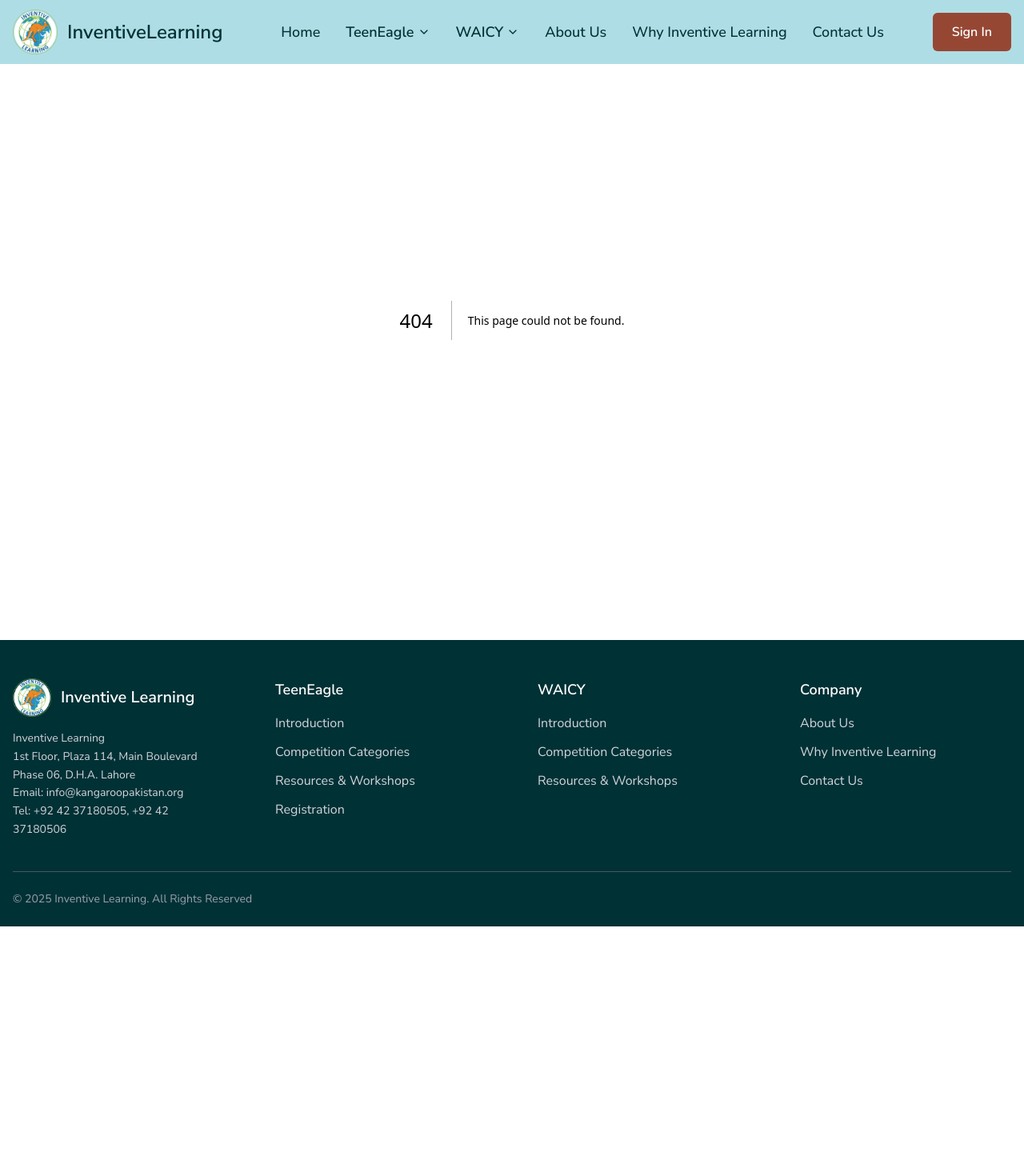
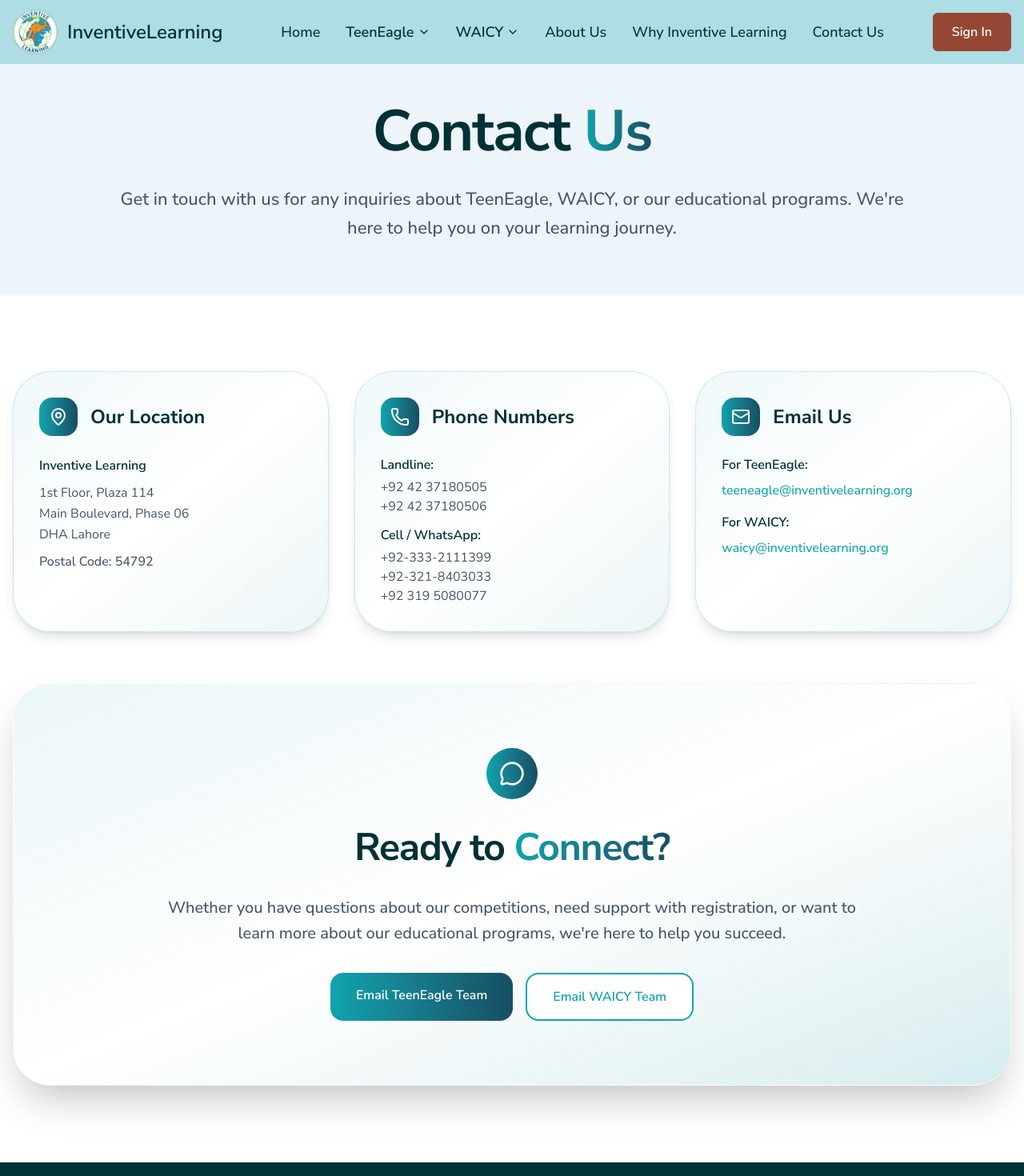
Before and after one commit to kainatkiranrashid2/inventivelearningwebsite, a Next.js app: page /contact in a window 1280 px wide. Before the commit this address had no page. Shown: the top 1470 px of the page at 80% size. Before the commit the page ends 1158 px from the top, so only its background shows below. Built offline with nearby package versions, Linux system fonts and the light colour scheme.

Commit message:
`Update contact information in Footer component and modify Header component grid layout`

```diff
--- a/app/components/Footer.tsx
+++ b/app/components/Footer.tsx
@@ -52,9 +52,12 @@
             <div className="mt-4 text-sm leading-relaxed text-gray-300">
               <p>Inventive Learning</p>
               <p>1st Floor, Plaza 114, Main Boulevard</p>
-              <p>Phase 06, D.H.A. Lahore</p>
-              <p>Email: info@kangaroopakistan.org</p>
-              <p>Tel: +92 42 37180505, +92 42 37180506</p>
+              <p>Phase 06, DHA Lahore</p>
+              <p>Postal Code: 54792</p>
+              <p>Tel: +92 42 37180505 | +92 42 37180506</p>
+              <p>Cell: +92-333-2111399 | +92-321-8403033</p>
+              <p>Email: teeneagle@inventivelearning.org</p>
+              <p>Email: waicy@inventivelearning.org</p>
             </div>
           </div>
 
--- /dev/null
+++ b/app/contact/components/ContactInfo.tsx
@@ -0,0 +1,130 @@
+import React from "react";
+import { MapPin, Phone, Mail, MessageCircle } from "lucide-react";
+
+const ContactInfo = () => {
+  return (
+    <section className="py-16 lg:py-24 bg-white">
+      <div className="container mx-auto px-6">
+        {/* Contact Cards Grid */}
+        <div className="grid md:grid-cols-2 lg:grid-cols-3 gap-8 mb-16">
+          {/* Address Card */}
+          <div className="bg-gradient-to-br from-[#AFDDE5]/20 via-white to-[#0FA4AF]/10 p-8 rounded-3xl border border-[#0FA4AF]/20 shadow-lg hover:shadow-xl transition-all duration-300">
+            <div className="flex items-center mb-6">
+              <div className="bg-gradient-to-r from-[#0FA4AF] to-[#164e63] p-3 rounded-2xl">
+                <MapPin className="w-6 h-6 text-white" />
+              </div>
+              <h3 className="text-[24px] font-bold text-[#003135] ml-4">
+                Our Location
+              </h3>
+            </div>
+            <div className="text-[#475569] leading-relaxed">
+              <p className="font-semibold text-[#003135] mb-2">
+                Inventive Learning
+              </p>
+              <p>1st Floor, Plaza 114</p>
+              <p>Main Boulevard, Phase 06</p>
+              <p>DHA Lahore</p>
+              <p className="mt-2 font-medium">Postal Code: 54792</p>
+            </div>
+          </div>
+
+          {/* Phone Numbers Card */}
+          <div className="bg-gradient-to-br from-[#AFDDE5]/20 via-white to-[#0FA4AF]/10 p-8 rounded-3xl border border-[#0FA4AF]/20 shadow-lg hover:shadow-xl transition-all duration-300">
+            <div className="flex items-center mb-6">
+              <div className="bg-gradient-to-r from-[#0FA4AF] to-[#164e63] p-3 rounded-2xl">
+                <Phone className="w-6 h-6 text-white" />
+              </div>
+              <h3 className="text-[24px] font-bold text-[#003135] ml-4">
+                Phone Numbers
+              </h3>
+            </div>
+            <div className="text-[#475569] space-y-3">
+              <div>
+                <p className="font-semibold text-[#003135] mb-1">Landline:</p>
+                <p>+92 42 37180505</p>
+                <p>+92 42 37180506</p>
+              </div>
+              <div>
+                <p className="font-semibold text-[#003135] mb-1">
+                  Cell / WhatsApp:
+                </p>
+                <p>+92-333-2111399</p>
+                <p>+92-321-8403033</p>
+                <p>+92 319 5080077</p>
+              </div>
+            </div>
+          </div>
+
+          {/* Email Card */}
+          <div className="bg-gradient-to-br from-[#AFDDE5]/20 via-white to-[#0FA4AF]/10 p-8 rounded-3xl border border-[#0FA4AF]/20 shadow-lg hover:shadow-xl transition-all duration-300 md:col-span-2 lg:col-span-1">
+            <div className="flex items-center mb-6">
+              <div className="bg-gradient-to-r from-[#0FA4AF] to-[#164e63] p-3 rounded-2xl">
+                <Mail className="w-6 h-6 text-white" />
+              </div>
+              <h3 className="text-[24px] font-bold text-[#003135] ml-4">
+                Email Us
+              </h3>
+            </div>
+            <div className="text-[#475569] space-y-4">
+              <div>
+                <p className="font-semibold text-[#003135] mb-2">
+                  For TeenEagle:
+                </p>
+                <a
+                  href="mailto:teeneagle@inventivelearning.org"
+                  className="text-[#0FA4AF] hover:text-[#164e63] transition-colors font-medium">
+                  teeneagle@inventivelearning.org
+                </a>
+              </div>
+              <div>
+                <p className="font-semibold text-[#003135] mb-2">For WAICY:</p>
+                <a
+                  href="mailto:waicy@inventivelearning.org"
+                  className="text-[#0FA4AF] hover:text-[#164e63] transition-colors font-medium">
+                  waicy@inventivelearning.org
+                </a>
+              </div>
+            </div>
+          </div>
+        </div>
+
+        {/* Quick Contact Section */}
+        <div className="relative bg-gradient-to-br from-[#AFDDE5]/30 via-white/50 to-[#0FA4AF]/20 backdrop-blur-2xl p-12 lg:p-20 rounded-3xl border border-white/40 shadow-2xl overflow-hidden">
+          <div className="absolute inset-0 bg-gradient-to-br from-white/20 to-transparent rounded-3xl"></div>
+          <div className="relative z-10 text-center">
+            <div className="flex justify-center mb-6">
+              <div className="bg-gradient-to-r from-[#0FA4AF] to-[#164e63] p-4 rounded-3xl">
+                <MessageCircle className="w-8 h-8 text-white" />
+              </div>
+            </div>
+            <h3 className="text-[32px] sm:text-[40px] md:text-[48px] font-bold text-[#003135] mb-6 tracking-tight">
+              Ready to{" "}
+              <span className="bg-gradient-to-r from-[#0FA4AF] to-[#164e63] bg-clip-text text-transparent">
+                Connect?
+              </span>
+            </h3>
+            <p className="text-[18px] md:text-[20px] text-[#475569] max-w-4xl mx-auto leading-relaxed font-medium mb-8">
+              Whether you have questions about our competitions, need support
+              with registration, or want to learn more about our educational
+              programs, we&apos;re here to help you succeed.
+            </p>
+            <div className="flex flex-col sm:flex-row gap-4 justify-center">
+              <a
+                href="mailto:teeneagle@inventivelearning.org"
+                className="bg-gradient-to-r from-[#0FA4AF] to-[#164e63] text-white px-8 py-4 rounded-2xl font-semibold hover:shadow-lg transition-all duration-300 hover:scale-105">
+                Email TeenEagle Team
+              </a>
+              <a
+                href="mailto:waicy@inventivelearning.org"
+                className="bg-white text-[#0FA4AF] border-2 border-[#0FA4AF] px-8 py-4 rounded-2xl font-semibold hover:bg-[#0FA4AF] hover:text-white transition-all duration-300 hover:scale-105">
+                Email WAICY Team
+              </a>
+            </div>
+          </div>
+        </div>
+      </div>
+    </section>
+  );
+};
+
+export default ContactInfo;
--- /dev/null
+++ b/app/contact/components/Header.tsx
@@ -0,0 +1,27 @@
+import React from "react";
+
+const Header = () => {
+  return (
+    <section className="relative bg-[#edf5fbf8] px-4 py-28 lg:pt-32 lg:pb-16 overflow-hidden">
+      <div className="container mx-auto px-6 relative z-10">
+        {/* Heading */}
+        <div className="text-center mb-0 lg:mb-0">
+          <h2 className="text-[44px] sm:text-[52px] md:text-[64px] lg:text-[72px] text-[#003135] font-bold mb-8 leading-none tracking-tight">
+            Contact{" "}
+            <span className="bg-gradient-to-r from-[#0FA4AF] to-[#164e63] bg-clip-text text-transparent">
+              Us
+            </span>
+          </h2>
+
+          <p className="text-[16px] sm:text-[18px] md:text-[20px] lg:text-[22px] text-[#475569] max-w-5xl mx-auto leading-relaxed font-medium">
+            Get in touch with us for any inquiries about TeenEagle, WAICY, or
+            our educational programs. We&apos;re here to help you on your
+            learning journey.
+          </p>
+        </div>
+      </div>
+    </section>
+  );
+};
+
+export default Header;
--- /dev/null
+++ b/app/contact/page.tsx
@@ -0,0 +1,14 @@
+import React from "react";
+import Header from "./components/Header";
+import ContactInfo from "./components/ContactInfo";
+
+const ContactPage = () => {
+  return (
+    <>
+      <Header />
+      <ContactInfo />
+    </>
+  );
+};
+
+export default ContactPage;
--- a/app/teeneagle/categories/components/Header.tsx
+++ b/app/teeneagle/categories/components/Header.tsx
@@ -109,7 +109,7 @@
               </p>
             </div>
 
-            <div className="grid lg:grid-cols-3 gap-8">
+            <div className="grid lg:grid-cols-2 gap-8">
               {[
                 {
                   icon: "🎓",
```
